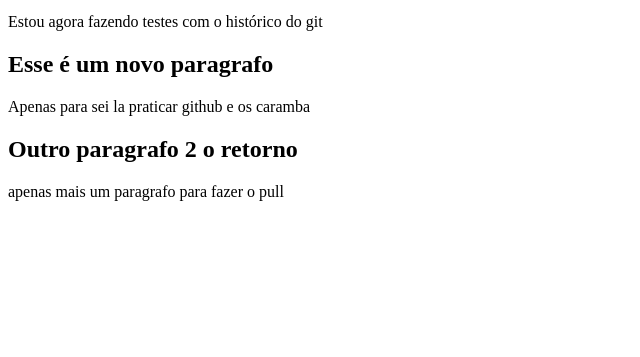
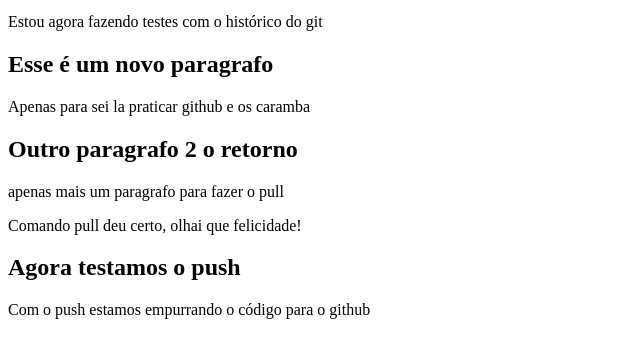
Before and after one commit to Robertb-dev/projeto2, a plain HTML site: page teste2.html in a window 1280 px wide. Shown: the part 101-458 px from the top of the page, without its empty margins (0-640 px from the left). Drawn offline with Linux system fonts and the light colour scheme.

Commit message:
paragrafo push

```diff
--- a/teste2.html
+++ b/teste2.html
@@ -14,6 +14,11 @@
 
 <h2>Outro paragrafo 2 o retorno</h2>
 <p>apenas mais um paragrafo para fazer o pull</p>
+<p>Comando pull deu certo, olhai que felicidade!</p>
+
+<h2>Agora testamos o push</h2>
+<p>Com o push estamos empurrando o código para o github</p>
+
 
 </body>
 </html>
```
